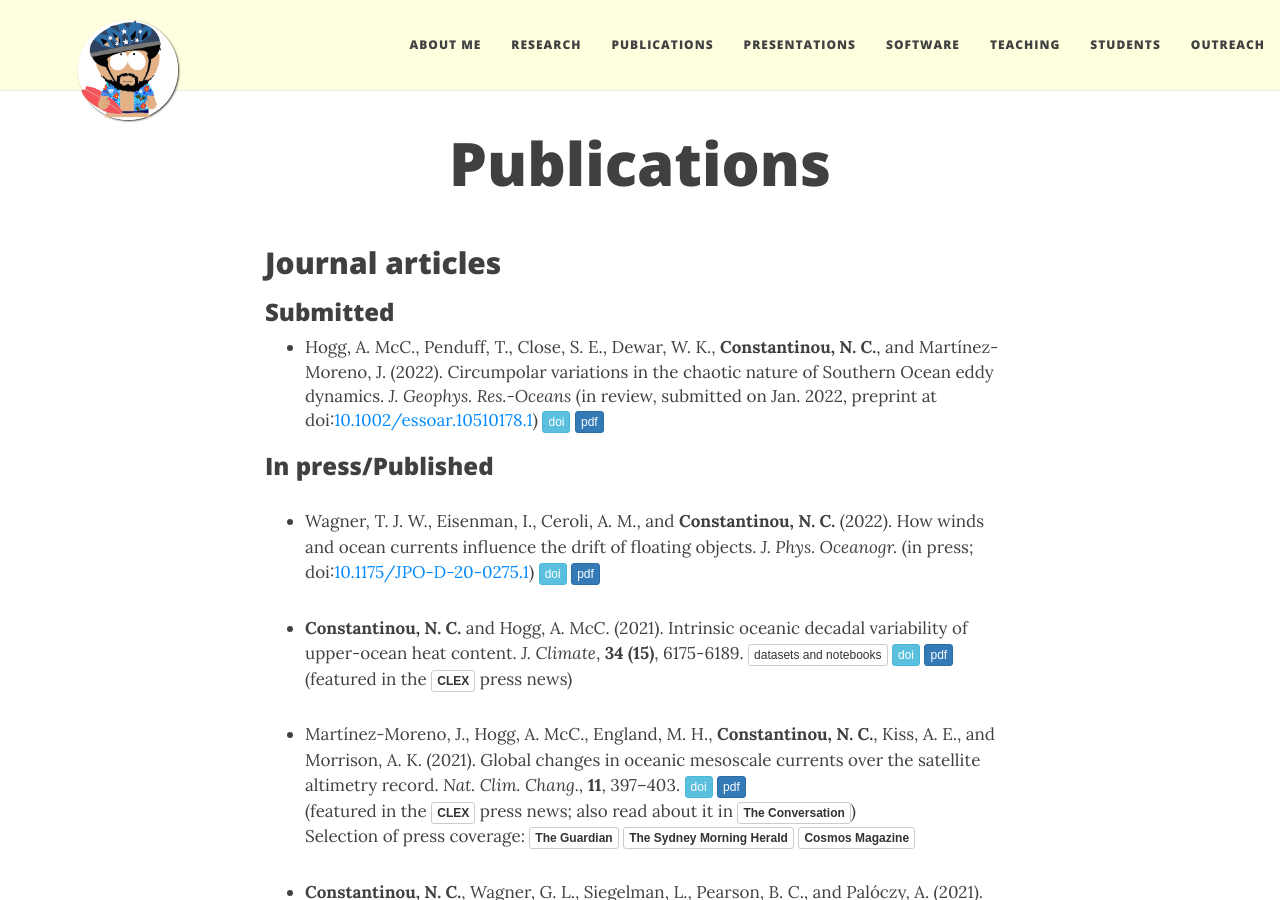
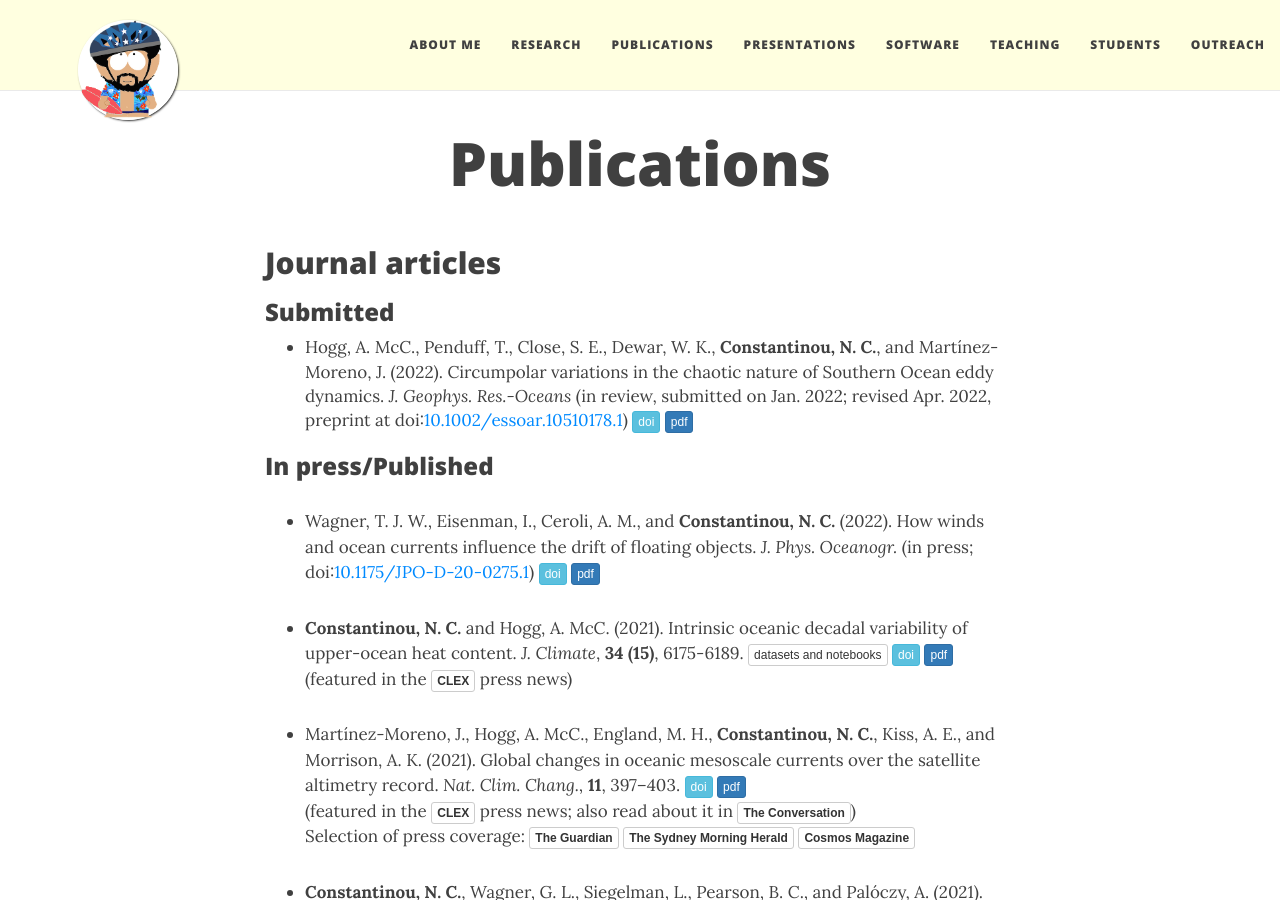
Before and after one commit to navidcy/navidcy.github.io, a Jekyll site: the page built from publications.md, in a window 1280 px wide and 900 px high. Built offline with Jekyll 4.4.1, drawn with Linux system fonts in a browser that asks for light colours; nearby versions of some CDN libraries; comment, search, counter and statistics services are not loaded.

Commit message:
occiput revised

```diff
--- a/publications.md
+++ b/publications.md
@@ -17,7 +17,7 @@ title: Publications
 
 ### Submitted
 
- - Hogg, A. McC., Penduff, T., Close, S. E., Dewar, W. K., **Constantinou, N. C.**, and Martínez-Moreno, J. (2022). Circumpolar variations in the chaotic nature of Southern Ocean eddy dynamics. _J. Geophys. Res.-Oceans_ (in review, submitted on Jan. 2022, preprint at doi:<a href="https://doi.org/10.1002/essoar.10510178.1">10.1002/essoar.10510178.1</a>) [<span class="btn btn-info btn-xs{{end}}" style="font-family:sans-serif;">doi</span>][occiput-SO-preprint-doi]{:target="_blank"} [<span class="btn btn-primary btn-xs{{end}}" style="font-family:sans-serif;">pdf</span>][occiput-SO]
+ - Hogg, A. McC., Penduff, T., Close, S. E., Dewar, W. K., **Constantinou, N. C.**, and Martínez-Moreno, J. (2022). Circumpolar variations in the chaotic nature of Southern Ocean eddy dynamics. _J. Geophys. Res.-Oceans_ (in review, submitted on Jan. 2022; revised Apr. 2022, preprint at doi:<a href="https://doi.org/10.1002/essoar.10510178.1">10.1002/essoar.10510178.1</a>) [<span class="btn btn-info btn-xs{{end}}" style="font-family:sans-serif;">doi</span>][occiput-SO-preprint-doi]{:target="_blank"} [<span class="btn btn-primary btn-xs{{end}}" style="font-family:sans-serif;">pdf</span>][occiput-SO]
 
 
 ### In press/Published
```
